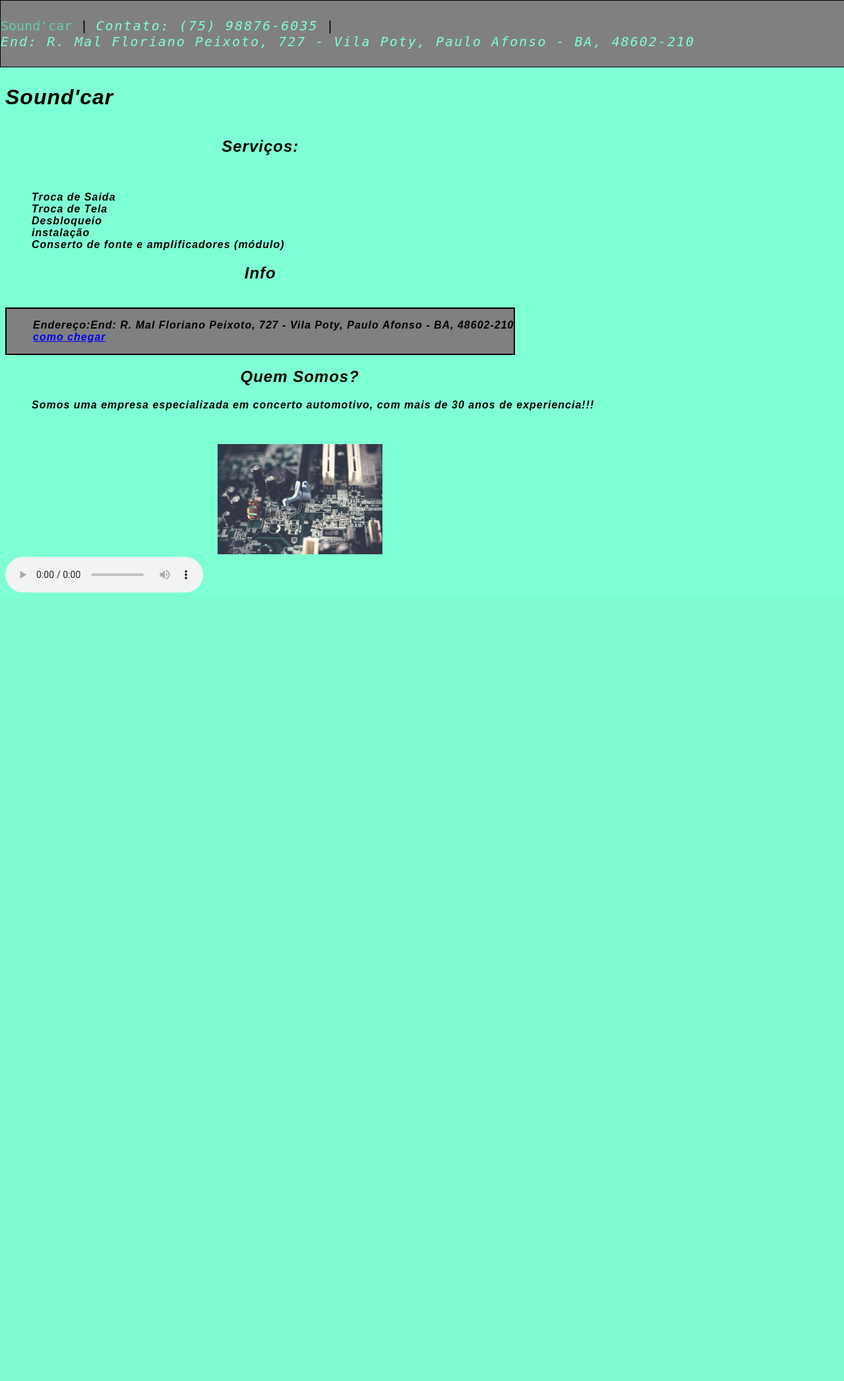
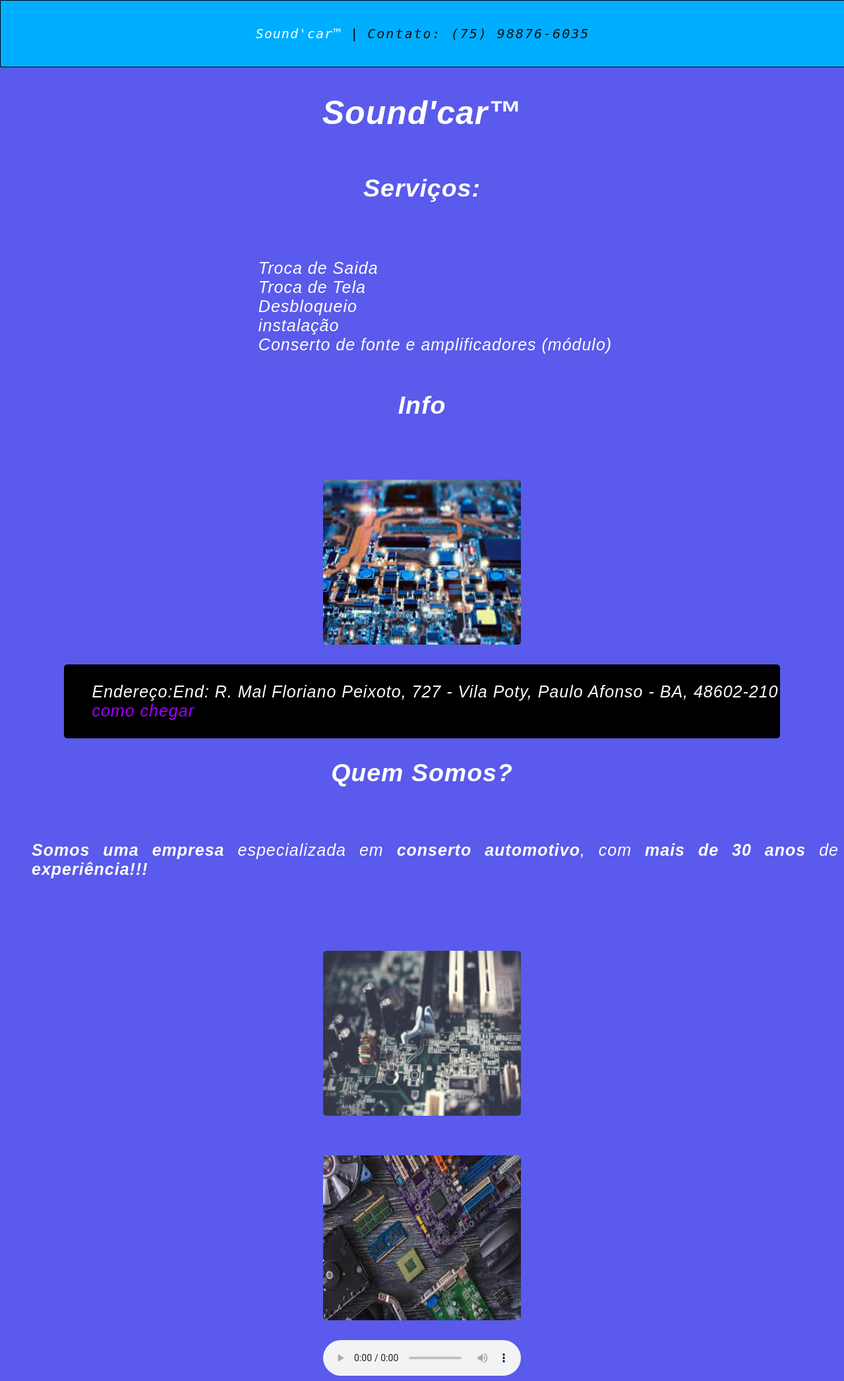
Before and after one commit to Brunin13/Brunin13.github.io, a PHP site: page / in a window 1280 px wide. Shown: the whole page at 66% size. Before the commit the page ends 898 px from the top, so only its background shows below. Run offline with PHP 8.4, Linux system fonts and the light colour scheme.

Commit message:
Add files via upload

```diff
--- a/projetos-particulares/sound-car/index.html
+++ b/projetos-particulares/sound-car/index.html
@@ -10,14 +10,11 @@
   </head>
   <body>
       <div class="barra">
-          <code> <span>Sound'car</span> | <em>Contato: (75) 98876-6035</em> | <em>
-              <address>End: R. Mal Floriano Peixoto, 727 - Vila Poty, Paulo Afonso - BA, 48602-210</address>
-          </em></code>
-
+          <code><span>Sound'car&trade;</span> | <em>Contato: (75) 98876-6035</em></code>
+          <br>
         </div>
         <div class="container">
-            <h1>Sound'car</h1>
-        <div class="left">
+            <h1>Sound'car&trade;</h1>
             <h2>Serviços:</h2>
             <br>
             <ul>
@@ -29,25 +26,22 @@
             </ul>
             <h2>Info</h2>
             <br>
-            <div class="info">
-                <div class="cntt">
+            <img src="hardware2.jpg" alt="aparelhos eletronicos">
+                <div class="info">
                     <ul>
                         <li>Endereço: <address>End: R. Mal Floriano Peixoto, 727 - Vila Poty, Paulo Afonso - BA, 48602-210</address></li>
                         <li><a href="https://www.google.com/search?q=sound%20car&oq=sound+car&aqs=chrome..69i57j0i512l4j69i60l3.2695j0j4&sourceid=chrome&ie=UTF-8&tbs=lf:1,lf_ui:10&tbm=lcl&rflfq=1&num=10&rldimm=8966429644994434012&lqi=Cglzb3VuZCBjYXJaCyIJc291bmQgY2FykgEVc3RlcmVvX3JlcGFpcl9zZXJ2aWNlqgEREAEqDSIJc291bmQgY2FyKAw&phdesc=0vyum6wYkTM&ved=2ahUKEwi0sbPk9LH4AhViLrkGHUTODxQQvS56BAgEEAE&sa=X&rlst=f#rlfi=hd:;si:8966429644994434012,l,Cglzb3VuZCBjYXJaCyIJc291bmQgY2FykgEVc3RlcmVvX3JlcGFpcl9zZXJ2aWNlqgEREAEqDSIJc291bmQgY2FyKAw,y,0vyum6wYkTM;mv:[[-6.976032399999999,-34.9388517],[-11.6261311,-39.5604545]];tbs:lrf:!1m4!1u3!2m2!3m1!1e1!1m4!1u2!2m2!2m1!1e1!2m1!1e2!2m1!1e3,lf:1" rel="external" target="_blank">como chegar</a></li>
                     </ul>
                 </div>
-            </div>
-        </div>
-        <div class="right">
             <h2>Quem Somos?</h2>
             <ul>
-                <p><strong>Somos uma empresa</strong> especializada em <strong>concerto automotivo</strong>, com <strong>mais de 30 anos</strong> de <strong>experiencia!!!</strong></p>
+                <p><strong>Somos uma empresa</strong> especializada em <strong>conserto automotivo</strong>, com <strong>mais de 30 anos</strong> de <strong>experiência!!!</strong></p>
                 <br>
             </ul>
             <img src="hardware.jpg" alt="hardware / aparelho eletronico">
+            <img src="hardwarwe3.jpg" alt="aparelho aberto">
+            <audio src="i-dont-need-your-love-adi-goldstein-main-version-06-17-13841.mp3" id="som" autoplay loop controls></audio>
         </div>
-        <audio src="i-dont-need-your-love-adi-goldstein-main-version-06-17-13841.mp3" autoplay loop controls>
-    </audio>
     </div>
   </body>
 </html>
--- a/projetos-particulares/sound-car/style.css
+++ b/projetos-particulares/sound-car/style.css
@@ -1,5 +1,5 @@
 body {
-    background-color: aquamarine;
+    background-color: rgb(90, 90, 236);
     text-align: center;
 }
 
@@ -12,16 +12,17 @@ body {
     padding-top: 100px;
     display: flex;
     flex-direction: column;
-    align-items: flex-start;
+    align-items: center;
     justify-content: center;
+    text-align: justify;
+    font: menu;
+    font-style: italic;
+    letter-spacing: 1px;
+    font-size: 25px;
     height: 100%;
     width: 100%;
-    background-color: aquamarine;
-    color: black;
-    font: menu;
-    font-weight: bold;
-    font-style: italic;
-    letter-spacing: 1px;
+    background-color: rgb(90, 90, 236);
+    color: #ffffff;
 }
 
 .container input{
@@ -31,7 +32,11 @@ body {
 }
 
 .container img{
+    height: 250px;
+    width: 300px;
     text-align: center;
+    margin: 30px;
+    border-radius: 5px;
 }
 
 .container li{
@@ -40,39 +45,58 @@ body {
     align-items: center;
 }
 
+
+#som {
+    display: flex;
+    text-align: center;
+}
+
+.info {
+    border: 2px solid black;
+    border-radius: 5px;
+    text-decoration: none;
+    background-color: #000000;
+    color: #ffffff;
+}
+
+.info a{
+    color: #a200ff;
+    font: menu;
+    font-style: italic;
+    letter-spacing: 1px;
+    font-size: 25px;
+    text-decoration: none;
+}
+
 .barra {
     display: flex;
-    justify-content: flex-start;
+    justify-content: center;
     align-items: center;
     top: 0px;
     left: 0px;
     right: 0px;
     position: fixed;
     font: message-box;
+    font-style: italic;
+    letter-spacing: 1px;
+    font-size: 25px;
     font-size: 20px;
     text-align: justify;
     height: 100px;
     width: 100%;
     border: 1px solid black;
-    background-color: gray;
-}
-
-.container audio {
-    text-align: center;
-}
-
-.info {
-    border: 2px solid black;
-    background-color: gray;
+    border-radius: 2px;
+    color: black;
+    background-color: rgb(0, 174, 255);
 }
 
 .barra em{
-    color: aquamarine;
+    color: #101010;
     letter-spacing: 2px;
 }
 
 .barra span{
-    color: mediumaquamarine;
+    color: azure;
 }
 
 .barra a{
```
Also changed, not shown: projetos-particulares/sound-car/hardware2.jpg (added), projetos-particulares/sound-car/hardwarwe3.jpg (added).
